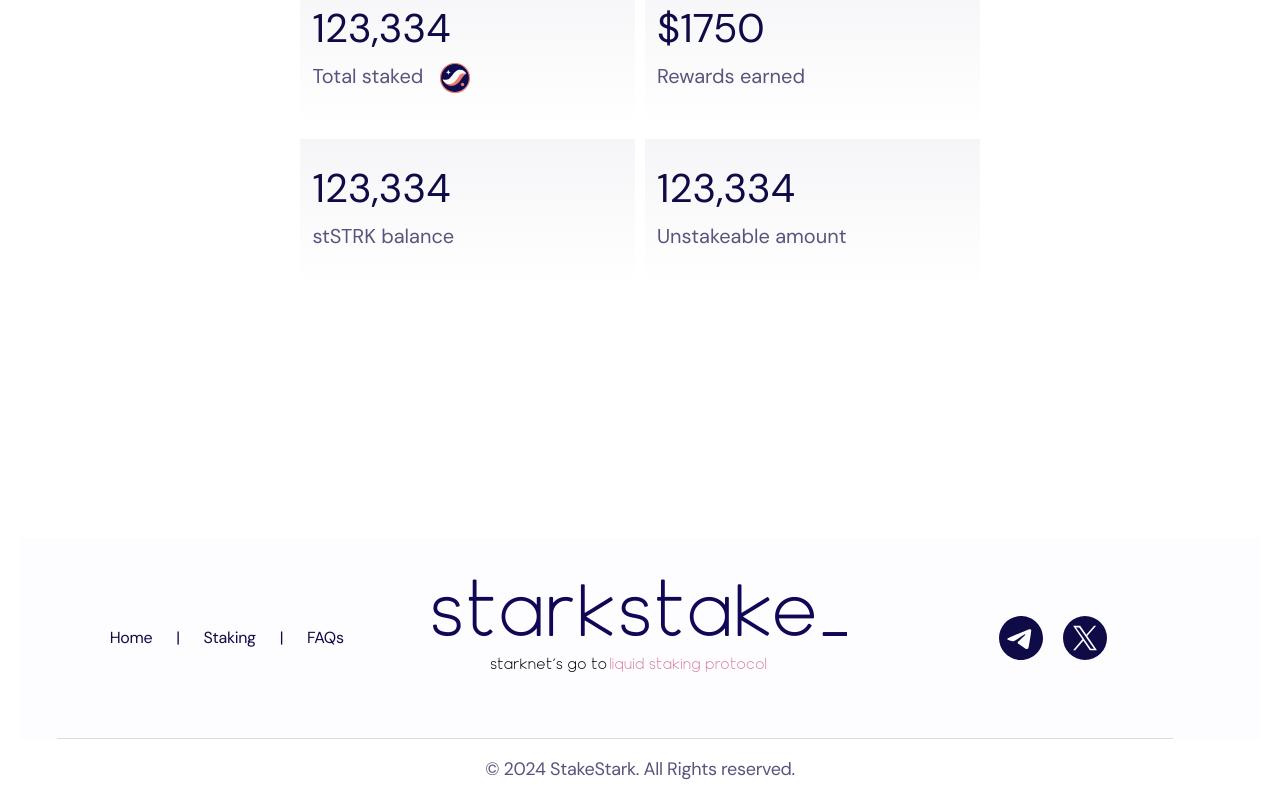
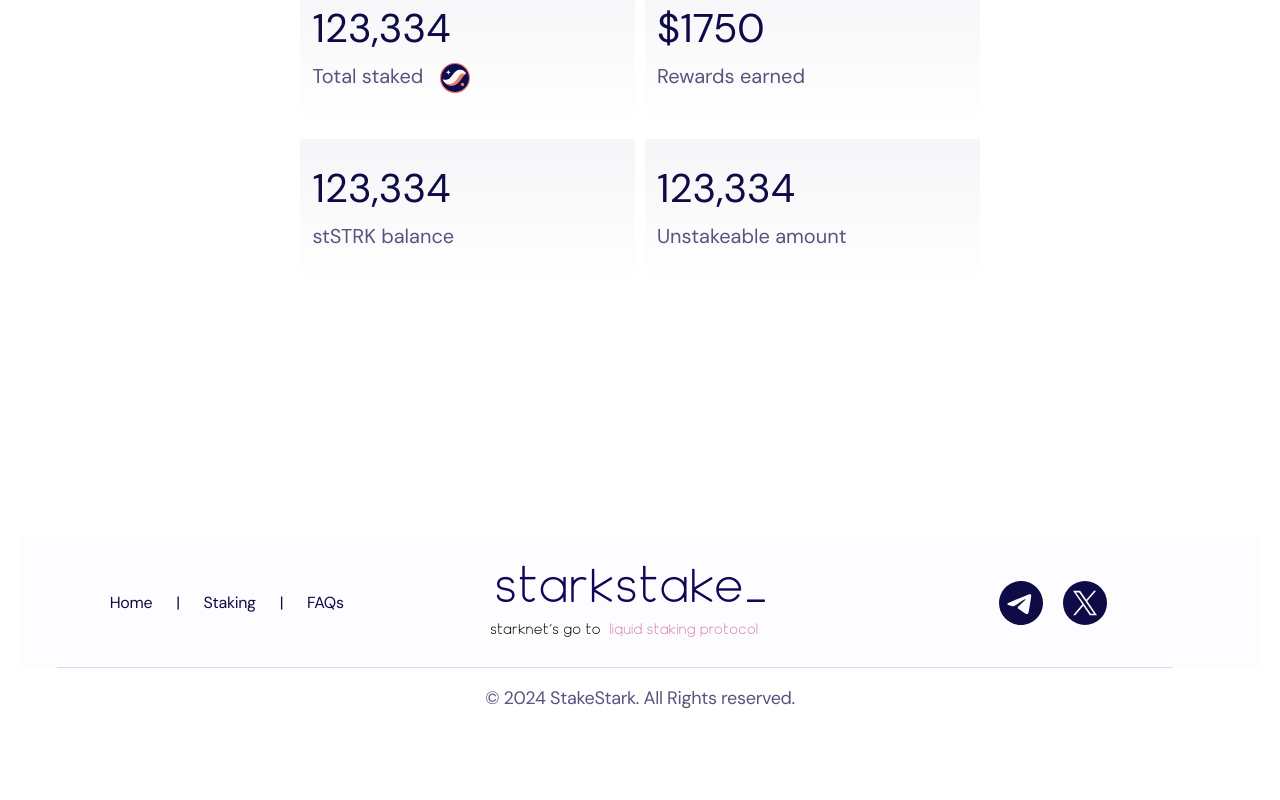
Before and after one commit to TuanNguyenHMVN/starknet_, a Next.js app: page /staking in a window 1280 px wide. Shown: the part 1187-1987 px from the top of the page. After the commit the page ends 1916 px from the top, so only its background shows below. Built offline with nearby package versions, Linux system fonts and the light colour scheme.

Commit message:
fix ui footer

```diff
--- a/app/components/Footer.js
+++ b/app/components/Footer.js
@@ -23,32 +23,14 @@
           xmlns="http://www.w3.org/2000/svg"
           viewBox="0 0 1931.57 462.75"
         >
-          <defs>
-            <style
-              dangerouslySetInnerHTML={{
-                __html:`
-                  .cls-1 {
-                    font-size: 342.74px;
-                    fill: #100857;
-                    font-family: 'Adolfine Bold';
-                  }
-                  .cls-2, .cls-3 {
-                    font-size: 68.84px;
-                    font-family: 'Adolfine Bold';
-                    font-weight: 700;}
-                    .cls-3 {
-                      fill: #da80a4;}`
-              }}
-            />
-          </defs>
           <title>starkstake logo</title>
-          <text className="cls-1" transform="translate(3.05 294.21)">
+          <text className={styles["cls-1"]} transform="translate(300 300)">
             starkstake_
           </text>
-          <text className="cls-2" transform="translate(270.65 448.15)">
+          <text className={styles["cls-2"]} transform="translate(270.65 448.15)">
             starknet’s go to
           </text>
-          <text className="cls-3" transform="translate(829.29 448.15)">
+          <text className={styles["cls-3"]} transform="translate(829.29 448.15)">
             liquid staking protocol
           </text>
         </svg>
@@ -66,66 +48,6 @@
   </footer>
   <div className="copyright">© 2024 StakeStark. All Rights reserved.</div>
     </div>
-    // <Fragment>
-    //   <Row>
-    //     <Col
-    //       md="3"
-    //       className={`${styles["md-footer"]} d-flex align-items-center justify-content-center`}
-    //     >
-    //       <div
-    //         className={`${styles["menu-links"]} ${styles["footer-links"]} text-center`}
-    //       >
-    //         <a href="/" className={styles["home-link"]}>
-    //           Home
-    //         </a>
-    //         <a href="/staking" className={styles["staking-link"]}>
-    //           Staking
-    //         </a>
-    //         <a href="/faq" className={styles["faq-link"]}>
-    //           FAQs
-    //         </a>
-    //       </div>
-    //     </Col>
-    //     <Col md="6">
-    //       <div className={`${styles["footer-site-name"]} text-center`}>
-    //         <img src='/images/new-footer.svg' />
-    //       </div>
-    //     </Col>
-    //     <Col
-    //       md="3"
-    //       className={`${styles["sm-footer"]} d-flex align-items-center justify-content-center mb-4`}
-    //     >
-    //       <div
-    //         className={`${styles["menu-links"]} ${styles["footer-links"]} text-center`}
-    //       >
-    //         <a href="/" className={styles["home-link"]}>
-    //           Home
-    //         </a>
-    //         <a href="/staking" className={styles["staking-link"]}>
-    //           Staking
-    //         </a>
-    //         <a href="/faq" className={styles["faq-link"]}>
-    //           FAQs
-    //         </a>
-    //       </div>
-    //     </Col>
-    //     <Col
-    //       md="3"
-    //       className="d-flex align-items-center justify-content-center"
-    //     >
-    //       <div className={`${styles["footer-social"]} text-center`}>
-    //         <img src="/images/telegram-icon.svg"/>
-    //         <img src="/images/ri_telegram-fill.svg"/>
-    //       </div>
-    //     </Col>
-    //   </Row>
-    //   <Row className={styles.authorship}>
-    //     <Col className="text-center">
-    //       <i className="bi bi-c-circle"></i>
-    //       <span>2024 Starkstake. All Rights reserved.</span>
-    //     </Col>
-    //   </Row>
-    // </Fragment>
   );
 };
 
--- a/app/styles/Footer.module.scss
+++ b/app/styles/Footer.module.scss
@@ -106,3 +106,16 @@
     display: none !important;
   }
 }
+
+.cls-1 {
+  font-size: 220px;
+  fill: #100857;
+  font-family: 'Adolfine Bold';
+}
+.cls-2, .cls-3 {
+  font-size: 65px;
+  font-family: 'Adolfine Bold';
+  font-weight: 700;}
+  .cls-3 {
+    fill: #da80a4;
+  }
--- a/app/styles/Header.module.scss
+++ b/app/styles/Header.module.scss
@@ -113,9 +113,8 @@
   }
 }
 
-// @media screen and (min-width: 768px) and (max-width: 992px) {
-//   .logo_cls-1 {
-//     font-size: 40px !important;
-//   }
-
-// }
+@media screen and (max-width: 576px) {
+  .logo_cls-1 {
+    font-size: 40px !important;
+  }
+}
--- a/app/styles/globals.scss
+++ b/app/styles/globals.scss
@@ -1793,7 +1793,7 @@
   display: flex;
   align-items: center;
   /* margin-top: 100px; */
-  height: 200px;
+  // margin-bottom: 30px;
   box-sizing: border-box;
 }
 
@@ -1907,7 +1907,6 @@
       flex-direction: column;
       justify-content: space-between;
       align-items: center;
-
       margin-top: 100px;
     }
 
@@ -1915,8 +1914,8 @@
       order: -1;
       width: 400px;
       height: 65px;
-      margin-left: 75px;
-      padding-bottom: 35px;
+      margin-left: 45px;
+      // padding-bottom: 35px;
     }
 
     /* .footer-logo img {
@@ -1926,6 +1925,10 @@
 
     .footer-nav {
       margin-bottom: 0;
+    }
+    .social-icons {
+      margin-bottom: 30px;
+      margin-top: 30px;
     }
 
 }
```
